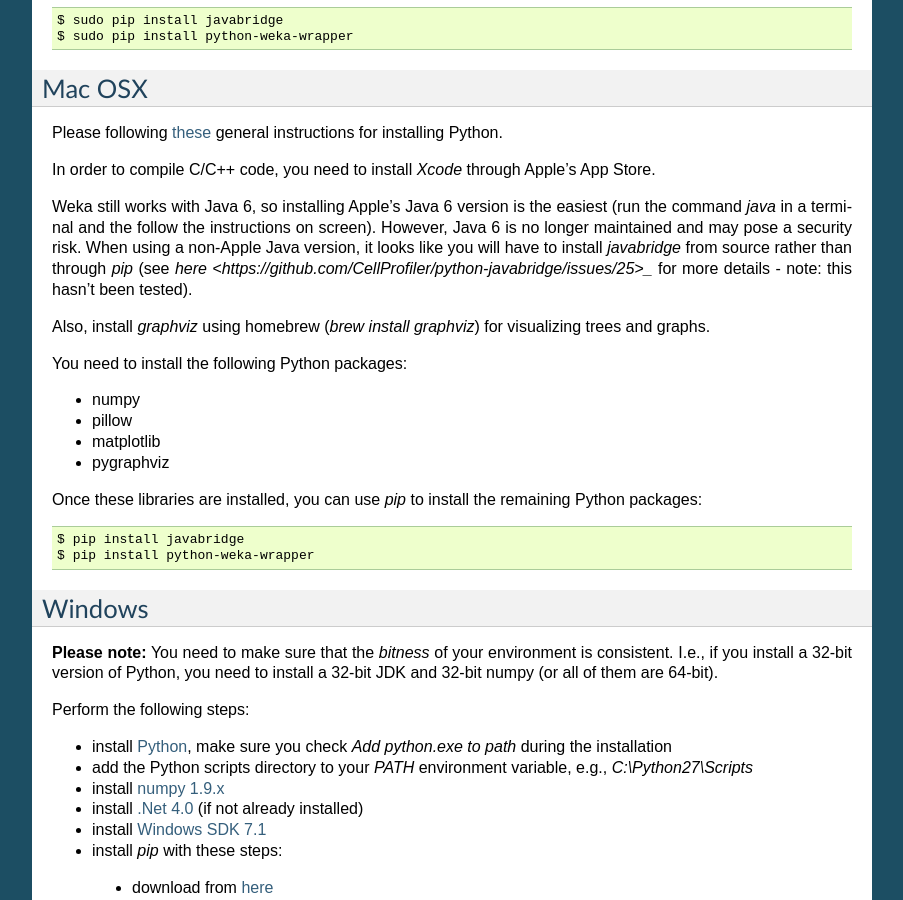
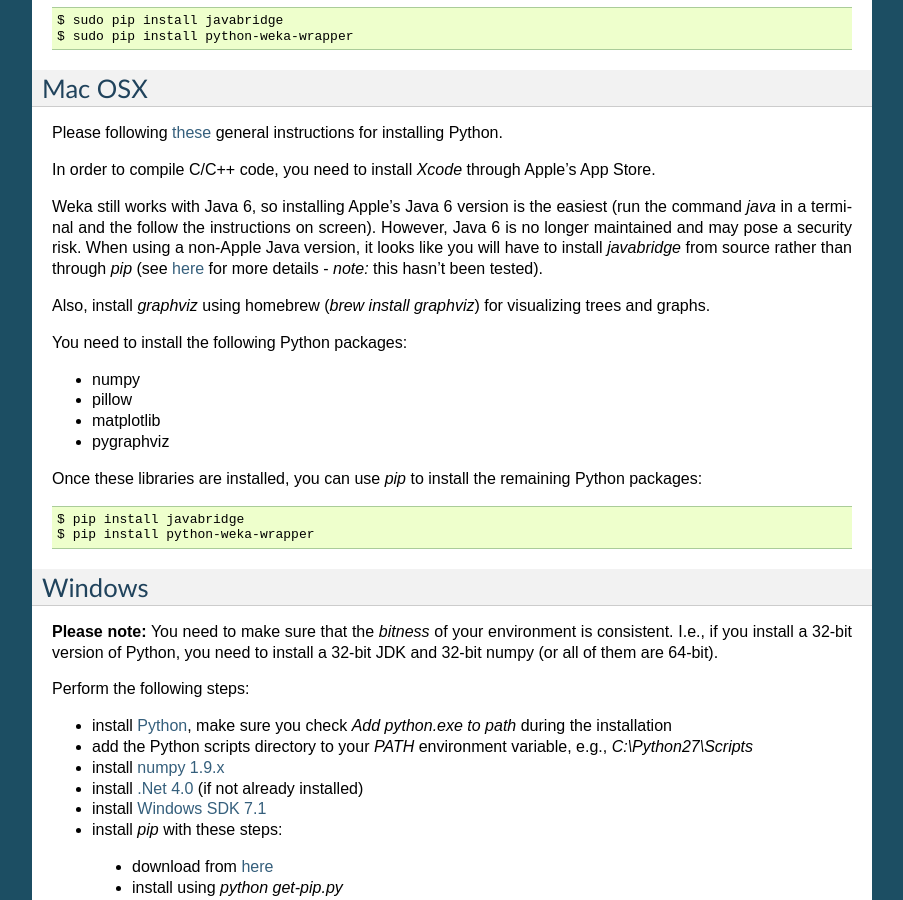
Before and after one commit to fracpete/python-weka-wrapper, a Sphinx documentation site: the page built from doc/source/install.rst, in a window 1280 px wide and 900 px high, scrolled down 1362 px. Shown: the whole window, without its empty margins (198-1101 px from the left). Built offline with Sphinx 7.4.7, drawn with Linux system fonts in a browser that asks for light colours.

Commit message:
minor layout fix

```diff
--- a/doc/source/install.rst
+++ b/doc/source/install.rst
@@ -96,7 +96,7 @@
 
 In order to compile C/C++ code, you need to install *Xcode* through Apple's App Store.
 
-Weka still works with Java 6, so installing Apple's Java 6 version is the easiest (run the command `java` in a terminal and the follow the instructions on screen). However, Java 6 is no longer maintained and may pose a security risk. When using a non-Apple Java version, it looks like you will have to install *javabridge* from source rather than through `pip` (see `here <https://github.com/CellProfiler/python-javabridge/issues/25>_` for more details - note: this hasn't been tested).
+Weka still works with Java 6, so installing Apple's Java 6 version is the easiest (run the command `java` in a terminal and the follow the instructions on screen). However, Java 6 is no longer maintained and may pose a security risk. When using a non-Apple Java version, it looks like you will have to install *javabridge* from source rather than through `pip` (see `here <https://github.com/CellProfiler/python-javabridge/issues/25>`_ for more details - *note:* this hasn't been tested).
 
 Also, install *graphviz* using homebrew (`brew install graphviz`) for visualizing trees and graphs.
 
```
